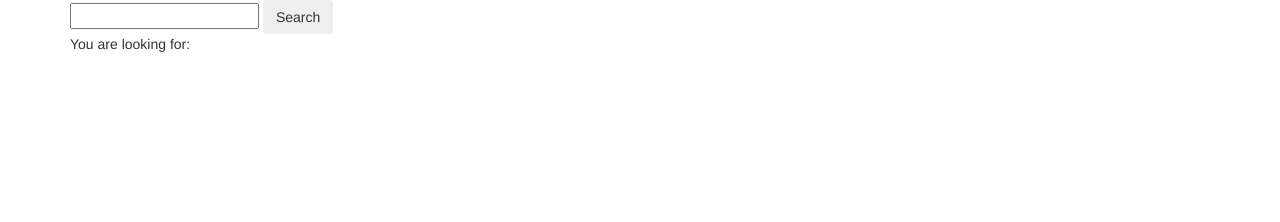
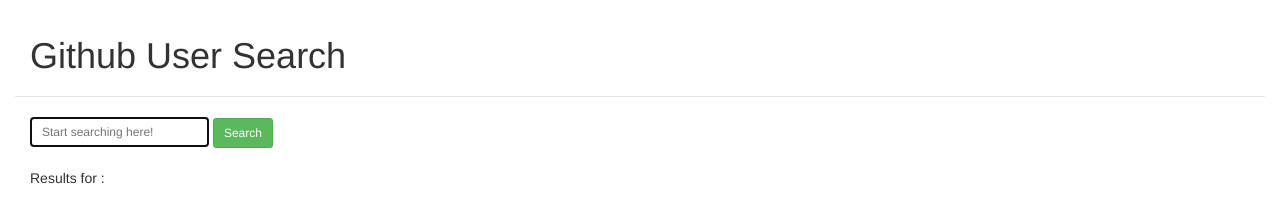
Before and after one commit to AlanGabbianelli/angular-github-user-search, a website: page index.html in a window 1280 px wide. Drawn offline with nearby package versions, Linux system fonts and the light colour scheme; some packages are replaced by stand-ins of ours.

Commit message:
Adds initial styling

```diff
--- a/index.html
+++ b/index.html
@@ -13,16 +13,22 @@
     <script src="js/searchFactory.js"></script>
   </head>
 
-  <body ng-controller="GitUserSearchController as searchCtrl">
-    <div class="container">
+  <body class="modal-body" ng-controller="GitUserSearchController as searchCtrl">
+    <div class="modal-header">
+      <h1 class="modal-title">Github User Search</h1>
+    </div>
+    <br>
+    <div class="container-fluid">
       <form class="form-horizontal">
-        <input type="text" ng-model="searchCtrl.searchTerm" ng-change="searchCtrl.doSearch()" ng-model-options="{ updateOn: 'default blur', debounce: {'default': 500, 'blur': 0} }">
-        <button class="btn" ng-click="searchCtrl.doSearch()">Search</button>
+        <input autofocus placeholder="Start searching here!" class="input-sm" type="text" ng-model="searchCtrl.searchTerm" ng-change="searchCtrl.doSearch()" ng-model-options="{ updateOn: 'default blur', debounce: {'default': 500, 'blur': 0} }">
+        <button class="btn btn-sm btn-success" ng-click="searchCtrl.doSearch()">Search</button>
       </form>
-      <p>You are looking for: <strong>{{ searchCtrl.searchTerm }}</strong></p>
+      <br>
+      <p>Results for <strong>{{ searchCtrl.searchTerm }}</strong>:</p>
+      <br>
       <ul class="list-group" ng-show="searchCtrl.searchTerm">
         <li class="list-group-item" ng-repeat="user in searchCtrl.searchResult.items">
-          <img ng-src="{{user.avatar_url}}">
+          <img class="img-rounded" ng-src="{{user.avatar_url}}">
           <a ng-href="{{user.html_url}}">{{user.login}}</a>
         </li>
       </ul>
--- a/index.js
+++ b/index.js
@@ -5,10 +5,6 @@
 
 app.use(express.static(__dirname));
 
-// app.get('/', function(request, response) {
-//   response.render('pages/index');
-// });
-
 app.listen(app.get('port'), function() {
   console.log('Node app is running on port', app.get('port'));
 });
```
Also changed, not shown: README.md.
